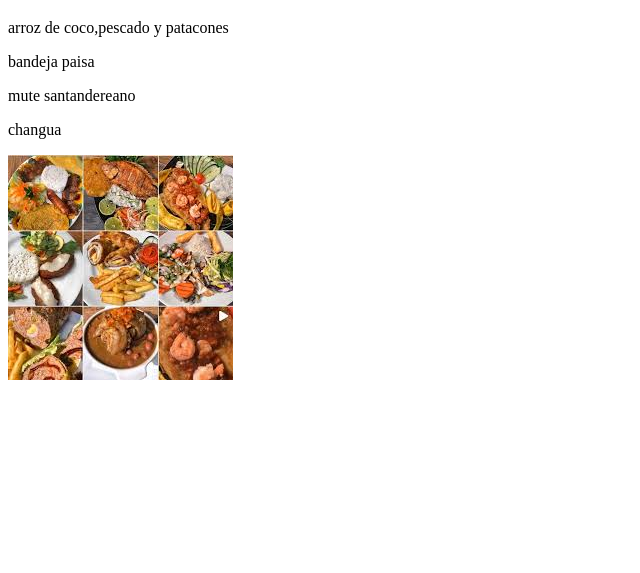
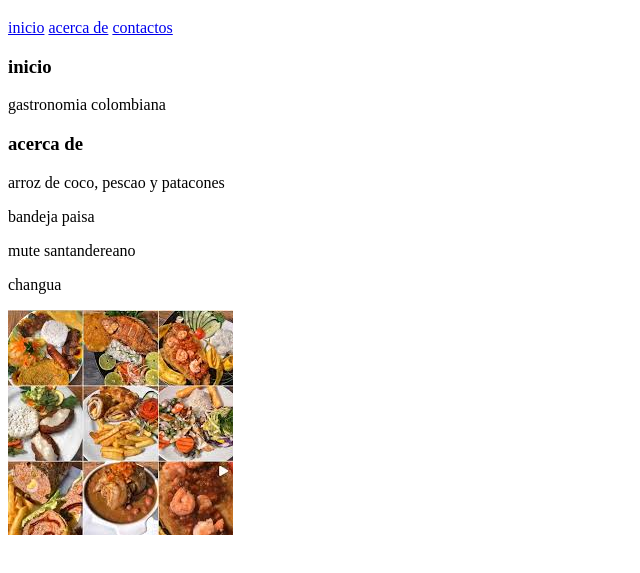
Before and after one commit to diana29-84/laboratorio9, a plain HTML site: page index.html in a window 1280 px wide. Shown: the part 61-634 px from the top of the page, without its empty margins (0-640 px from the left). Drawn offline with Linux system fonts and the light colour scheme.

Commit message:
agrege informacion index

```diff
--- a/index.html
+++ b/index.html
@@ -1,14 +1,35 @@
 <!DOCTYPE html>
 <html lang="en">
 <head>
+    <header>
     <title>comidas</title>
+    <header>
 </head>
 <body>
+    <header>
     <h1>platos tipicos</h1>
-    <p>arroz de coco,pescado y patacones</p>
-    <p>bandeja paisa</p>
-    <p>mute santandereano</p>
-    <p>changua</p>
+    <header>
+        <nav>
+            <a href="#inicio">inicio</a>
+            <a href="acerca de">acerca de</a>
+            <a href="contactos">contactos</a>
+            <nav>
+
+                <main>
+                    <div>
+                        <h1>inicio</h1>
+                        <p>gastronomia colombiana</p>
+
+                                    <h1>acerca de </h1>
+                                    <P>arroz de coco, pescao y patacones</P>
+                                    <p>bandeja paisa</p>
+                                    <p>mute santandereano</p>
+                                    <p>changua</p>
+
+                    </div>
+                </main>
+
     <img src="images comidas.jpg" alt="">
 </body>
+
 </html>
```
